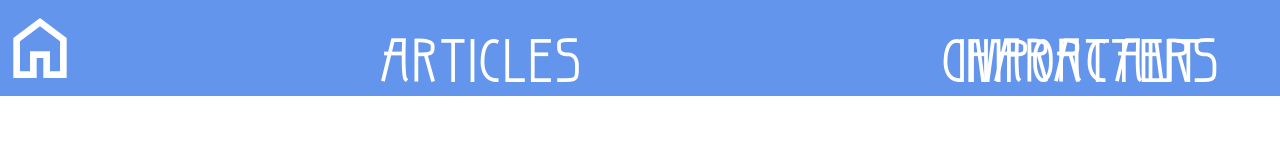
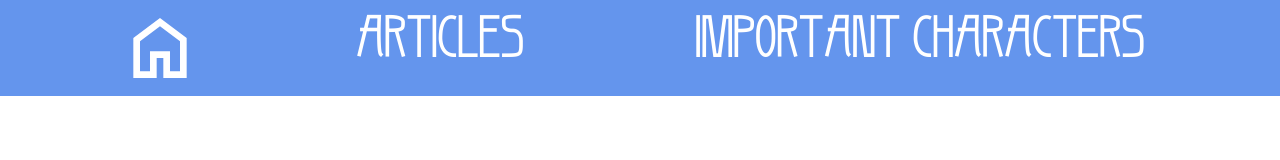
Before and after one commit to Xy-GAV/Ed-s-Can, a plain HTML site: page menu.html in a window 1280 px wide. Drawn offline with nearby package versions, Linux system fonts and the light colour scheme; a web font is replaced by a local one.

Commit message:
Adjusted Canon Font

```diff
--- a/style.css
+++ b/style.css
@@ -33,11 +33,9 @@ body{
 }
 
 h1{
-  line-height: .01rem;
-  baseline-shift: 1rem;
   text-transform: uppercase;
   font-family: Canon;
-  font-size: 6rem;
+  font-size: 3rem;
 }
 
 .leftcontainer{
@@ -75,14 +73,12 @@ h1{
 
 
 .topbarbutton{
-  line-height: .01rem;
-  baseline-shift: 1rem;
   text-transform: uppercase;
   font-family: Canon;
-  font-size: 8rem;
+  font-size: 3rem;
   background-color: transparent;
   color: white;
-  width: 50rem;
+  width: 30rem;
   height: 5rem;
   border-color: transparent;
 
```
Also changed, not shown: Canon-Regular.ttf.
